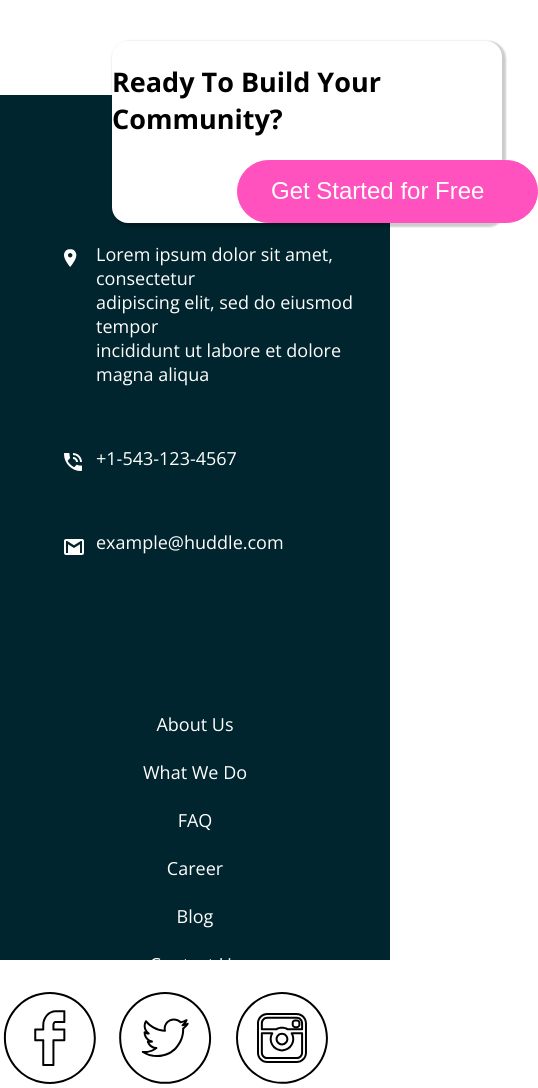
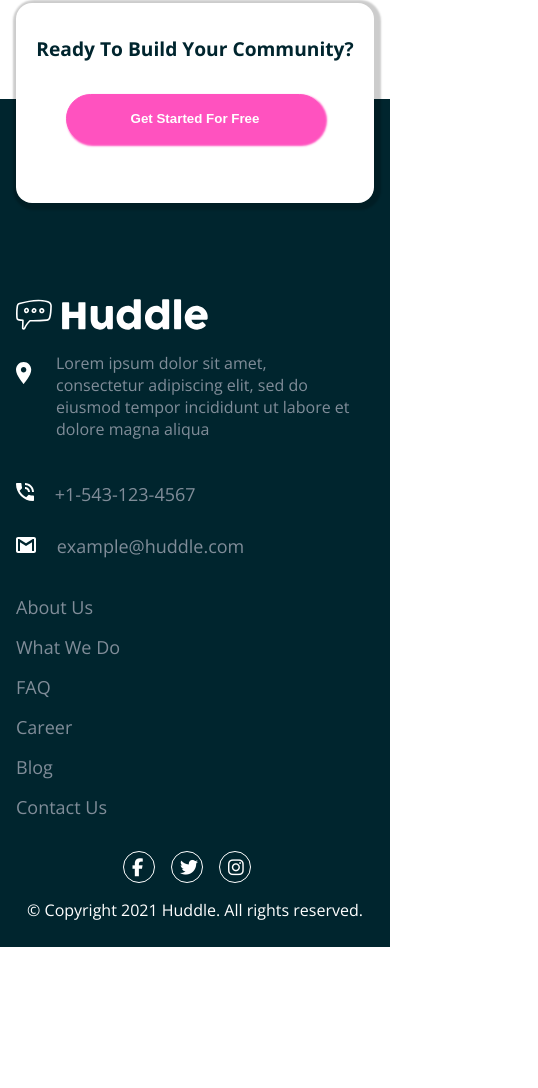
Before and after one commit to JeffreyEj/Huddle-Landing-Page, a plain HTML site: page index.html in a window 390 px wide. Shown: the part 2617-3705 px from the top of the page, 538 px wide, since content can reach past the window. After the commit the page ends 3564 px from the top, so only its background shows below. Drawn offline with nearby package versions, Linux system fonts and the light colour scheme.

Commit message:
mobile-version-done

```diff
--- a/index.html
+++ b/index.html
@@ -1,6 +1,9 @@
 <!DOCTYPE html>
 <html lang="en">
 <head>
+  <!-- ICON SCRIPT -->
+  <script src="https://kit.fontawesome.com/ec4e08a8e0.js" crossorigin="anonymous"></script>
+
   <meta charset="UTF-8">
   <meta name="viewport" content="width=device-width, initial-scale=1.0"> <!-- displays site properly based on user's device -->
 
@@ -78,79 +81,68 @@
 
 
 
-<!-- Community Card  / footer -->
+<!-- Community Card -->
 
-   <section id="community-card">
+<section id="community-card-grid">
 
-    <div id="community-container">
-      <div id="community-text">
+  <div id="community-card">
     <h1>Ready To Build Your Community?</h1>
-      </div>
-      <button id="community-button"><span>Get Started for Free</span></button>
+    <button>Get Started For Free</button>
   </div>
 
-    <!-- FOOTER -->
+  <!-- Huddle-Footer -->
   <footer id="huddle-footer">
-
-    <div id="contact-details">
-      <h1>Huddle</h1>
-      <div id="location-image">
-        <img src="./src/images/icon-location.svg" alt="">
-      </div>
-      <p>
-        Lorem ipsum dolor sit amet, consectetur <br> adipiscing elit, sed do eiusmod tempor <br>
-        incididunt ut labore et dolore magna aliqua
-
+    <div id="huddle-footer-details">
+        <img id="logo-white-icon" src="./src/images/logo-white.svg" alt="">
+        <img id="location-icon" src="./src/images/icon-location.svg" alt="">
+      <p id="location-text">
+        Lorem ipsum dolor sit amet,<br> consectetur adipiscing elit, sed do eiusmod tempor
+        incididunt ut labore et <br> dolore magna aliqua
       </p>
 
-      <div id="location-image">
+    <p id="phone-icon">
     <img src="./src/images/icon-phone.svg" alt="">
-      </div>
-      <p>
-        +1-543-123-4567
-
+    <span id="phone-text">+1-543-123-4567</span>
   </p>
-
-      <div id="location-image">
+  <p id="email-icon">
     <img src="./src/images/icon-email.svg" alt="">
-      </div>
-      <p>
-        example@huddle.com
-
-
+    <span id="email-text">example@huddle.com</span>
   </p>
     </div>
-
-
-    <!-- 2 -->
-
-     <div id="contact-details-2">
+    <div id="huddle-footer-about-1">
      <span>About Us</span>
      <span>What We Do</span>
      <span>FAQ</span>
     </div>
 
-
-    <!-- 3 -->
-
-    <div id="contact-details-3">
+    <div id="huddle-footer-about-2">
       <span>Career</span>
       <span>Blog</span>
       <span>Contact Us</span>
      </div>
 
-    <!-- 4 -->
-
-    <div id="contact-details-4">
-      <img src="./src/images/facebook.svg" alt="">
-      <img src="./src/images/twitter.svg" alt="">
-      <img src="./src/images/insta.svg" alt="">
+    <div id="huddle-socials">
+      <div id="facebook">
+        <div id="move-icon" class="fab fa-facebook-f">
+        </div>
+      </div>
+      <div id="twitter">
+        <div id="move-icon" class="fab fa-twitter">
+        </div>
+      </div>
+      <div id="instagram">
+        <div id="move-icon" class="fab fa-instagram">
+        </div>
+      </div>
+    </div>
+    <!-- COPYRIGHT -->
+    <div id="copyright-claim">
+      <span>&copy; Copyright 2021 Huddle. All rights reserved.</span>
     </div>
 
+  </footer>
 
 </section>
-  </footer>
-
 
 
 
--- a/src/css/styles.css
+++ b/src/css/styles.css
@@ -255,169 +255,183 @@ body {
     padding-right: 1rem;
 }
 
-/* ==== Community Card / Footer === */
+/* === Community-Card === */
 
- #community-card {
-
+#community-card-grid {
+    display: grid;
+    grid-template-rows: 12.5rem;
+    grid-template-columns: 100%;
+    margin-top: 250px;
+    background-color:hsl(192, 100%, 9%);
 }
 
-
-#community-container {
+#community-card {
+    box-shadow: 2px 2px 2px 5px rgba(0, 0, 0, 0.2);
+    background-color: #FFF;
     grid-row-start: 1;
-    grid-column-start: 2;
-    grid-column-end: 5;
-    background-color: #FFF;
-    box-shadow: 2px 2px 2px 2px rgba(0, 0, 0, 0.2);
+    grid-column-start: 1;
+    grid-column-end: 3;
     border-radius: 1rem;
+    margin-left: 1rem;
+    margin-right: 1rem;
+    display: flex;
+    flex-direction: column;
+    align-items: center;
     position: relative;
-    left: 7rem;
-    top: 8rem;
-
+    bottom: 6rem;
 }
 
-
-
-#community-text {
-    display: flex;
-    justify-content: center;
-    margin-top: 4rem;
+#community-card > h1 {
+    font-size: 1.2rem;
+    margin-top: 2rem;
+    color: hsl(192, 100%, 9%);
 }
 
-#community-button {
-    border-radius: 2rem;
-    border: 1px solid hsl(322, 100%, 66%);
-    background-color: hsl(322, 100%, 66%);
-    position: relative;
-    left: 32%;
-    color:hsl(192, 100%, 9%);
-    padding-top: 2rem;
-    padding-right: 5rem;
-}
-
-#community-button:hover {
-    opacity: .8;
-}
-
-#community-button span {
-    color: #FFF;
-    position: relative;
-    font-size: 1.5rem;
-    bottom: 1rem;
-    left: 1.7rem;
+#community-card button {
+   background-color: hsl(322, 100%, 66%);
+   border-radius: 2rem;
+   padding: 1rem 4rem 1rem 4rem;
+   margin-top: 1rem;
+   border: 1px solid hsl(322, 100%, 66%);
+   box-shadow: 2px 2px 2px 1px hsl(322, 100%, 66%);
+   color: #FFF;
+   font-weight: bold;
 }
 
 /* === Footer === */
 
+#huddle-footer {
+    display: grid;
+    grid-template-rows: 16rem 9.5rem 9rem 3rem 3rem;
+    grid-template-columns: 100%;
+
+}
+
+#huddle-footer-details {
+    display: flex;
+    margin-right: 1rem;
+    margin-left: 1rem;
+    flex-direction: column;
+    align-items: flex-start;
+}
+
+#huddle-footer-details > #logo-white-icon {
+  width: 12rem;
+  height: auto;
+}
+
+#location-icon {
+    width: 1rem;
+    height: auto;
+    margin-top: 2rem;
+    margin-right: 1rem;
+}
+
+#location-text {
+    color: hsl(208, 11%, 55%);
+    position: relative;
+    bottom: 3rem;
+    left: 1rem;
+    font-size: 1rem;
+    padding-right: 1rem;
+    padding-left: 1.5rem;
+}
 
 
- #huddle-footer {
-    background-color: hsl(192, 100%, 9%);
+#phone-icon{
+    position: relative;
+    bottom: 2.5rem;
+    color: hsl(208, 11%, 55%);
+}
+
+#phone-text {
+    margin-left: 1rem;
+}
+
+#email-icon {
+    position: relative;
+    bottom: 3rem;
+}
+
+#email-text {
+    color: hsl(208, 11%, 55%);
+    margin-left: 1rem;
+}
+
+#huddle-footer-about-1 {
+    display: flex;
+    flex-direction: column;
+    justify-content: flex-start;
     grid-row-start: 2;
     grid-column-start: 1;
-    grid-column-end: 7;
-    grid-row-end: 5;
+    margin-left: 1rem;
+    margin-top: 2rem;
 }
 
- #contact-details {
+#huddle-footer-about-1 span {
+    color: hsl(208, 11%, 55%);
+    line-height: 2.5rem;
+}
+
+#huddle-footer-about-2 {
     display: flex;
+    flex-direction: column;
+    justify-content: flex-start;
     grid-row-start: 3;
-    grid-row-end: 5;
     grid-column-start: 1;
-    grid-column-end: 3;
-    flex-direction: column;
+    margin-left: 1rem;
+
+}
+
+#huddle-footer-about-2 span {
+    color: hsl(208, 11%, 55%);
+    line-height: 2.5rem;
+}
+
+#huddle-socials {
+    display: flex;
+    flex-direction: row;
+    justify-content: center;
+
+}
+
+#huddle-socials img {
+    width: 3rem;
+    height: auto;
+    margin-right: 1rem;
+}
+
+.facebook, .twitter, .insta {
+    color: #FFF;
+   width: 2rem;
+   height: 20px;
+}
+
+#facebook, #instagram, #twitter {
+    border: 1px solid #FFF;
+    border-radius: 50%;
+    width: 30px;
+    height: 30px;
+    margin-right: 1rem;
     color: #FFF;
 }
 
-#contact-details h1 {
-    color: #FFF;
-    font-size: 3rem;
-    text-align: center;
-    margin-bottom: 0;
+#move-icon {
+    position: relative;
+    left: .5rem;
+    top: .2rem;
 }
 
-#location-image {
-    position: relative;
-    left: 4rem;
-    top: 3rem;
+/* === COPYRIGHT-CLAIM === */
+
+#copyright-claim {
+    display: flex;
+    justify-content: center;
+
 }
 
-#contact-details p {
-    padding-left: 6rem;
-}
-
-/* === 2 === */
-
-#contact-details-2{
-    display: flex;
-    grid-row-start: 3;
-    grid-row-end: 5;
-    grid-column-start: 3;
-    grid-column-end: 4;
-    flex-direction: column;
+#copyright-claim span {
+    text-align: center;
+    font-size: 1rem;
     color: #FFF;
 }
-
-#contact-details-2 span {
-    text-align: center;
-    position: relative;
-    top: 8rem;
-    line-height: 3rem;
-}
-
-#contact-details-2 span:hover {
-    text-decoration: underline;
-}
-
-/* === 3 === */
-
- #contact-details-3{
-    display: flex;
-    grid-row-start: 3;
-    grid-row-end: 5;
-    grid-column-start: 4;
-    grid-column-end: 5;
-    flex-direction: column;
-    color: #FFF;
-}
-
-#contact-details-3 span {
-    text-align: center;
-    position: relative;
-    top: 8rem;
-    line-height: 3rem;
-}
-
-#contact-details-3 span:hover {
-    text-decoration: underline;
-}
-
-/* === 4 === */
-
-#contact-details-4{
-    display: flex;
-    grid-row-start: 3;
-    grid-row-end: 5;
-    grid-column-start: 5;
-    grid-column-end: 6;
-    flex-direction: row;
-    color: #FFF;
-    height: auto;
-    width: auto;
-}
-
-#contact-details-4 img {
-    text-align: center;
-    position: relative;
-    top: 8rem;
-    line-height: 3rem;
-    display: block;
-    margin-right: 1rem;
-    background-color: #FFF;
-    border-radius: 2rem;
-}
-
-#contact-details-4 img:hover {
-    background-color: hsl(322, 100%, 66%);
-    border-radius: 2rem;
-
-}
```
Also changed, not shown: src/images/logo-white.svg (added). Lines whose indentation alone changed are shown as unchanged.
